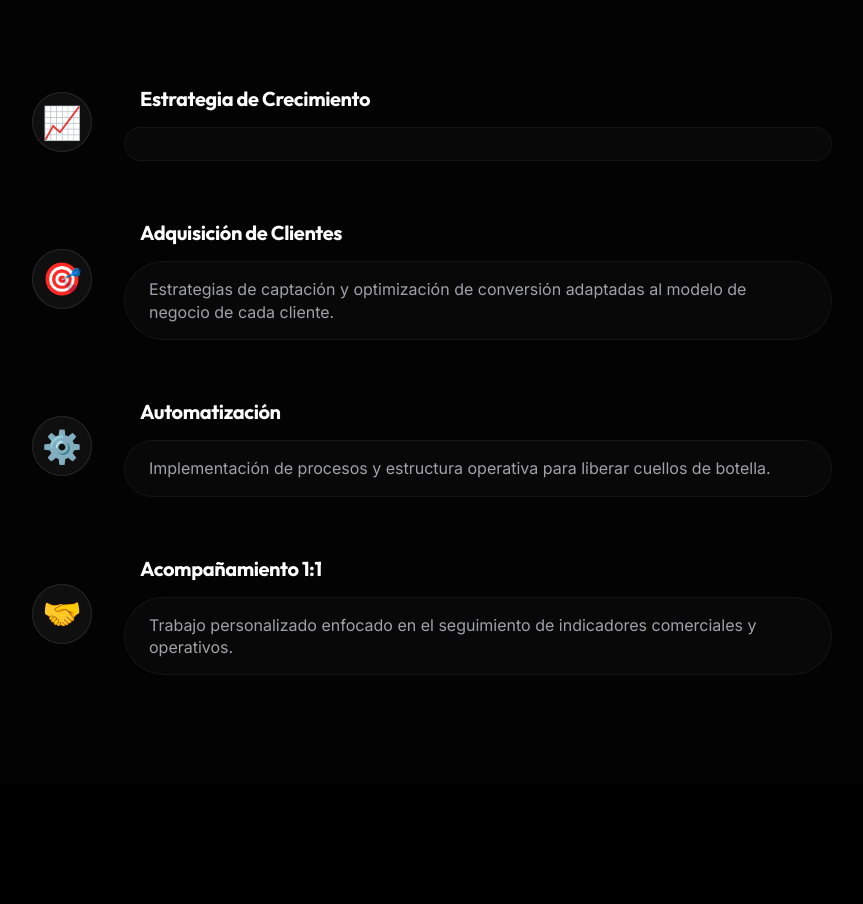
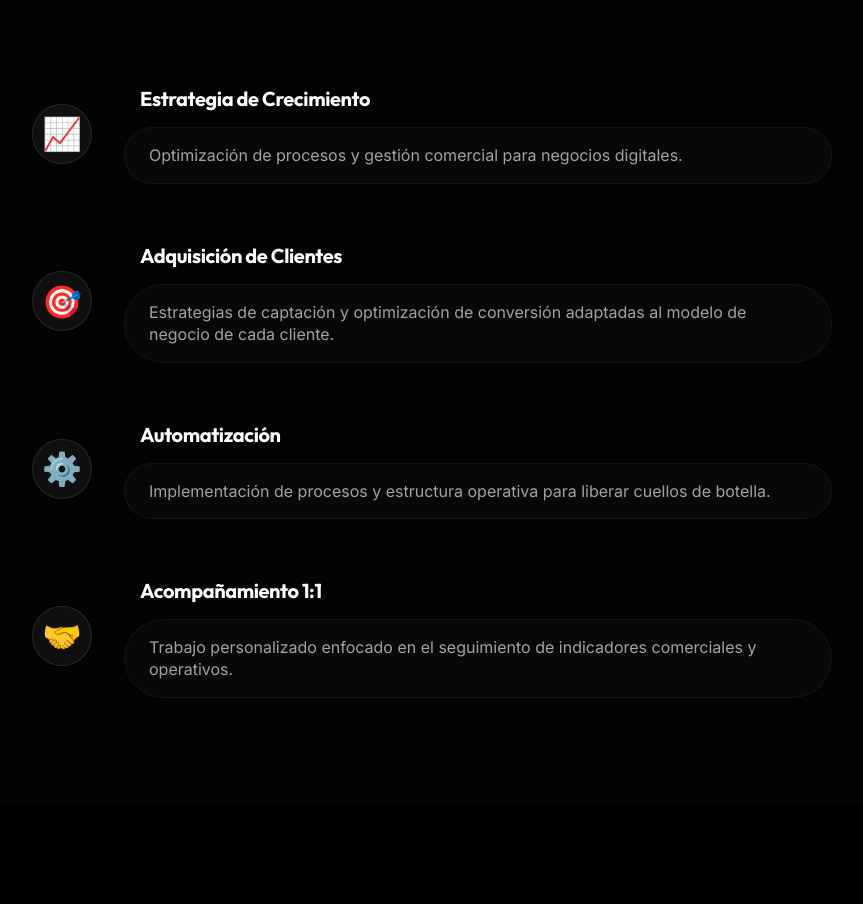
Before and after one commit to aleexxrodriguezz/Naim-Portfolio, a Next.js app: page / in a window 1280 px wide. Shown: the part 2080-2984 px from the top of the page, without its empty margins (208-1071 px from the left). Built offline with nearby package versions, Linux system fonts and the light colour scheme.

Commit message:
Fix: Restauración de descripción faltante en sección de servicios y verificación final de contenidos

```diff
--- a/src/components/Services.js
+++ b/src/components/Services.js
@@ -3,6 +3,7 @@ import styles from './Services.module.css';
 const services = [
   {
     title: "Estrategia de Crecimiento",
+    description: "Optimización de procesos y gestión comercial para negocios digitales.",
     icon: "📈"
   },
   {
```
